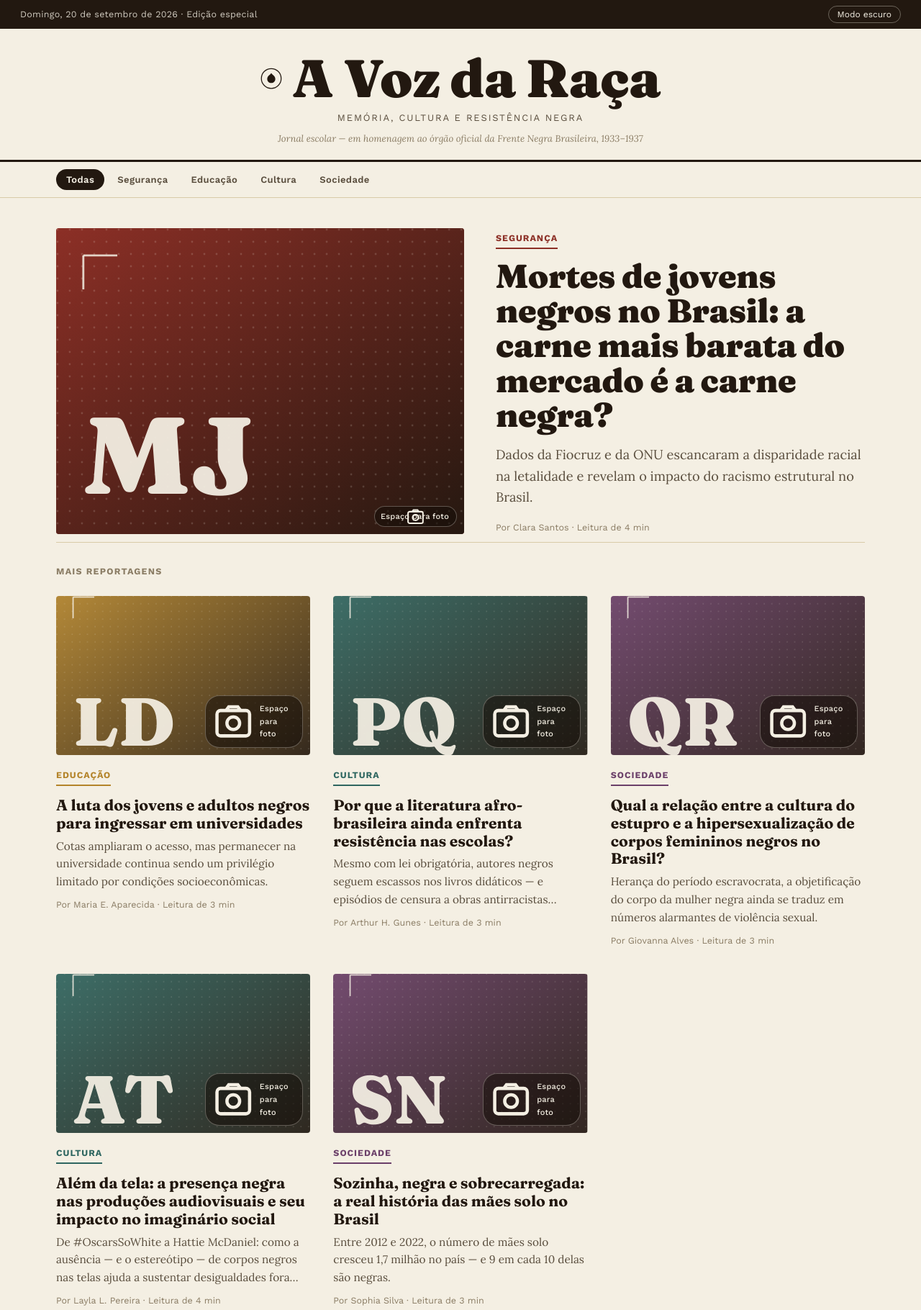
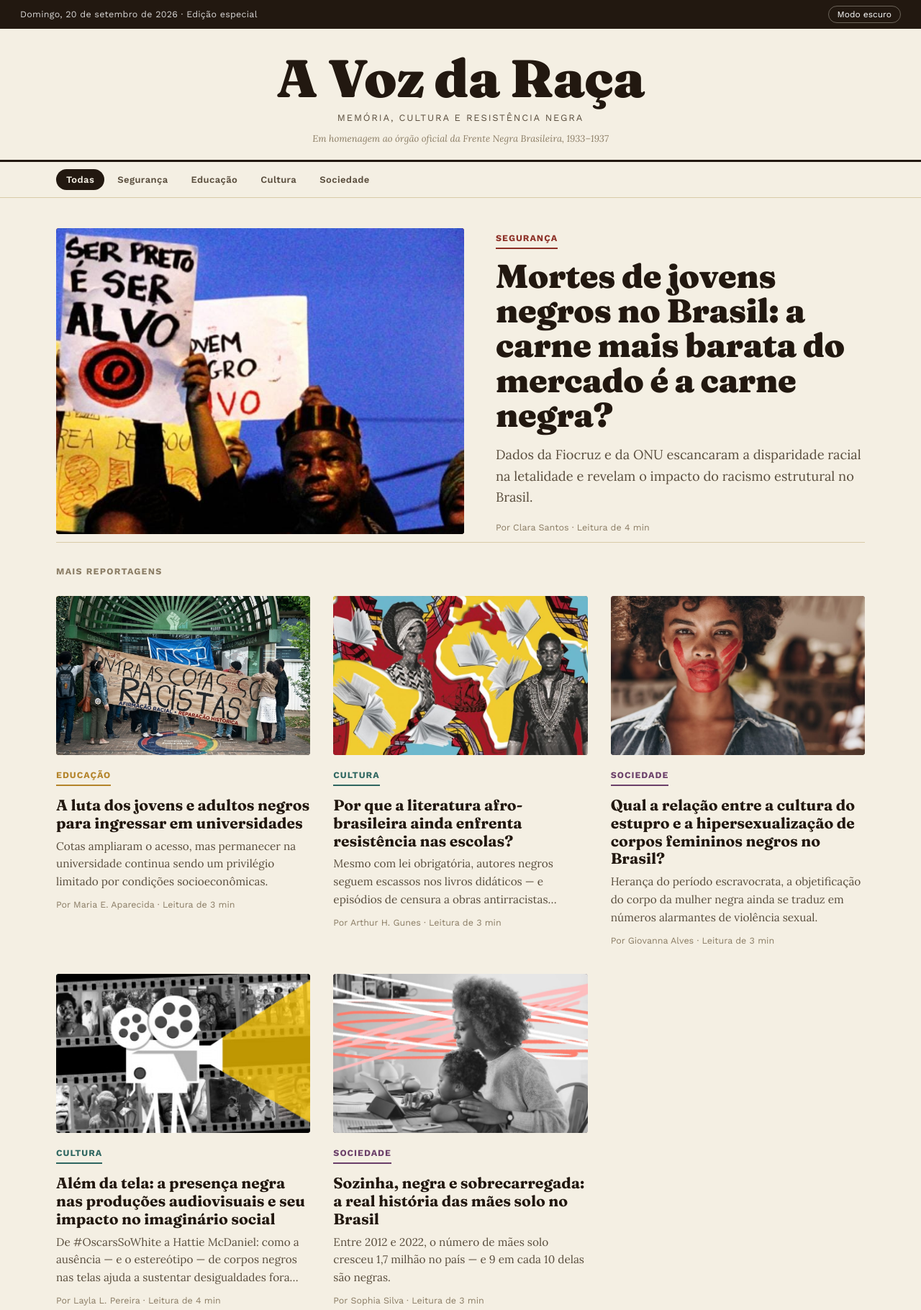
Before and after one commit to arthurhenrique-ee/vozdaraca, a plain HTML site: page index.html in a window 1280 px wide. Shown: the top 1820 px of the page at 72% size. Drawn offline with nearby package versions, Linux system fonts and the light colour scheme.

Commit message:
Atualizações

```diff
--- a/index.html
+++ b/index.html
@@ -103,6 +103,7 @@
     font-family:'Work Sans', sans-serif;
     font-size: 12.5px;
     letter-spacing:.02em;
+    color: #fff;
   }
   .topbar .date-line{ opacity:.82; }
   .theme-toggle{
@@ -583,14 +584,10 @@
 <header class="masthead">
   <div class="wrap masthead-inner" id="logoHome" role="button" tabindex="0" aria-label="Voltar para a capa">
     <div class="masthead-mark">
-      <svg viewBox="0 0 48 48" fill="none" xmlns="http://www.w3.org/2000/svg" aria-hidden="true">
-        <circle cx="24" cy="24" r="22" stroke="var(--rule-strong)" stroke-width="2"/>
-        <path d="M24 12c-3 5-9 6-9 13 0 5 4 9 9 9s9-4 9-9c0-7-6-8-9-13z" fill="var(--rule-strong)"/>
-      </svg>
       <h1>A Voz da Raça</h1>
     </div>
     <div class="tagline">Memória, cultura e resistência negra</div>
-    <div class="founded">Jornal escolar &mdash; em homenagem ao órgão oficial da Frente Negra Brasileira, 1933&ndash;1937</div>
+    <div class="founded">Em homenagem ao órgão oficial da Frente Negra Brasileira, 1933&ndash;1937</div>
   </div>
 </header>
 
@@ -624,11 +621,11 @@
   <div class="wrap foot-inner">
     <div>
       <h4>A Voz da Raça</h4>
-      <p>Jornal produzido para um trabalho escolar de História, mantendo o nome do periódico fundado pela Frente Negra Brasileira em 1933 &mdash; um dos primeiros grandes jornais negros do país, publicado durante a Primeira República. Seis reportagens, seis integrantes, um só objetivo: dar visibilidade a pautas que a grande imprensa ainda trata como secundárias.</p>
+      <p>Jornal produzido para um trabalho de História, mantendo o nome do periódico fundado pela Frente Negra Brasileira em 1933, um dos primeiros grandes jornais negros do país, publicado durante a Primeira República, dando visibilidade a pautas que a grande imprensa ainda trata como secundárias.</p>
     </div>
     <div class="colophon">
-      Edição especial &middot; 6 reportagens<br>
-      Projeto escolar &middot; 2026
+      A Voz da raça &middot; Jornal Escolar<br>
+      &copy; Todos os direitos reservados &middot; 2026
     </div>
   </div>
 </footer>
@@ -646,7 +643,7 @@ const ARTICLES = [
   dek: "Dados da Fiocruz e da ONU escancaram a disparidade racial na letalidade e revelam o impacto do racismo estrutural no Brasil.",
   readTime: "4 min",
   author: "Clara Santos",
-  image: "", // <- cole aqui o caminho ou base64 da foto de capa desta reportagem
+  image: "img/aguiar.jpg", // <- cole aqui o caminho ou base64 da foto de capa desta reportagem
   hasChart: true,
   body: [
     "Em 2025, foram registradas mais de 40.775 mortes violentas e intencionais no Brasil, o país mais violento da América do Sul, de acordo com dados da ONU. A realidade já é avassaladora &mdash; mas se torna ainda pior quando analisamos quem são as vítimas. Esse tipo de violência tem cor.",
@@ -685,7 +682,7 @@ const ARTICLES = [
   dek: "Cotas ampliaram o acesso, mas permanecer na universidade continua sendo um privilégio limitado por condições socioeconômicas.",
   readTime: "3 min",
   author: "Maria E. Aparecida",
-  image: "",
+  image: "img/madu.jpeg",
   hasChart: false,
   body: [
     "A Lei de Cotas (Lei nº 12.711/2012, atualizada pela Lei nº 14.723/2023) foi um divisor de águas indiscutível na mudança do perfil racial da universidade pública. Mas comemorar o aumento do ingresso sem enfrentar as engrenagens da exclusão é encarar só metade do problema. Dados da Pesquisa Nacional por Amostra de Domicílios (PNAD Contínua/IBGE) escancaram a assimetria: a proporção de jovens brancos que chegam ou concluem o ensino superior ainda é o dobro da observada entre jovens pretos e pardos.",
@@ -708,7 +705,7 @@ const ARTICLES = [
   dek: "Mesmo com lei obrigatória, autores negros seguem escassos nos livros didáticos &mdash; e episódios de censura a obras antirracistas crescem.",
   readTime: "3 min",
   author: "Arthur H. Gunes",
-  image: "",
+  image: "img/arthur.jpg",
   hasChart: false,
   body: [
     "A educadora e pesquisadora Debora Silvestre Missias Alves analisou como a literatura afro-brasileira aparece nos livros didáticos de ensino médio mais vendidos entre 2018, 2019 e 2020, com base em dados do Programa Nacional do Livro Didático (PNLD). Ela constatou que a presença da literatura negra no ensino básico ainda é escassa: &ldquo;em linhas gerais, constata-se poucos autores e poucas obras literárias afro-brasileiras apresentadas aos alunos&rdquo;, descreve.",
@@ -733,7 +730,7 @@ const ARTICLES = [
   dek: "Herança do período escravocrata, a objetificação do corpo da mulher negra ainda se traduz em números alarmantes de violência sexual.",
   readTime: "3 min",
   author: "Giovanna Alves",
-  image: "",
+  image: "img/giovanna.jpg",
   hasChart: false,
   body: [
     "Uma reportagem da agência de jornalismo Alma Preta, com dados do Fórum Brasileiro de Segurança Pública, aponta que 52,2% dos casos de estupro e estupro de vulnerável no Brasil, em 2021, tiveram mulheres negras como vítimas. Além disso, a chance de uma mulher negra ser estuprada é 11,3% maior do que a de uma mulher branca no país.",
@@ -757,7 +754,7 @@ const ARTICLES = [
   dek: "De #OscarsSoWhite a Hattie McDaniel: como a ausência &mdash; e o estereótipo &mdash; de corpos negros nas telas ajuda a sustentar desigualdades fora delas.",
   readTime: "4 min",
   author: "Layla L. Pereira",
-  image: "",
+  image: "img/layla.jpg",
   hasChart: false,
   body: [
     "#OscarsSoWhite (em tradução livre, #OscarTãoBranco). Foi essa hashtag que tomou conta das redes sociais em janeiro de 2015, em referência à ausência de pessoas não brancas entre os indicados a papéis de atuação no Oscar, seja na categoria principal, seja na de coadjuvante. Em 2016, a mesma falta de indicação se repetiu, o que levou artistas negros como Jada Pinkett Smith, Will Smith e o diretor Spike Lee a não comparecerem à premiação. Naquele ano, o ator era cotado para a lista de indicados na categoria de melhor ator, após ser indicado ao Globo de Ouro por sua atuação em <em>Um Homem entre Gigantes</em>. Já o filme <em>Straight Outta Compton: A História do N.W.A</em>, com direção e elenco negros, foi indicado ao Critics Choice Awards e ao People&rsquo;s Choice Awards como melhor filme de drama &mdash; mas, no Oscar, recebeu indicação apenas pelo roteiro, assinado por pessoas brancas.",
@@ -783,7 +780,7 @@ const ARTICLES = [
   dek: "Entre 2012 e 2022, o número de mães solo cresceu 1,7 milhão no país &mdash; e 9 em cada 10 delas são negras.",
   readTime: "3 min",
   author: "Sophia Silva",
-  image: "",
+  image: "img/sophia.jpg",
   hasChart: false,
   body: [
     "Todo mês de maio, o Dia das Mães enche as redes e as vitrines de flores, frases bonitas e ofertas de consumo. Mas por trás dessa imagem romantizada existe uma realidade dura, marcada por desigualdade de raça, gênero e renda.",
```
Also changed, not shown: img/aguiar.jpg (added), img/arthur.jpg (added), img/giovanna.jpg (added), img/layla.jpg (added), img/madu.jpeg (added), img/sophia.jpg (added).
